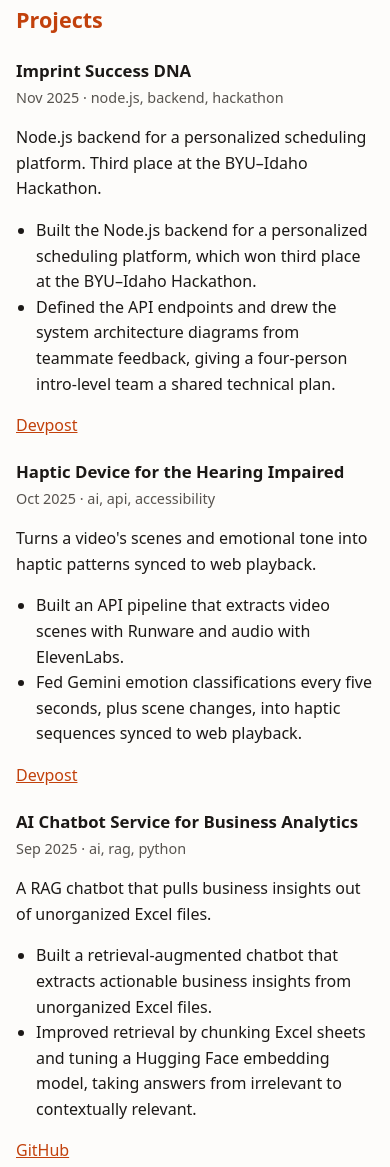
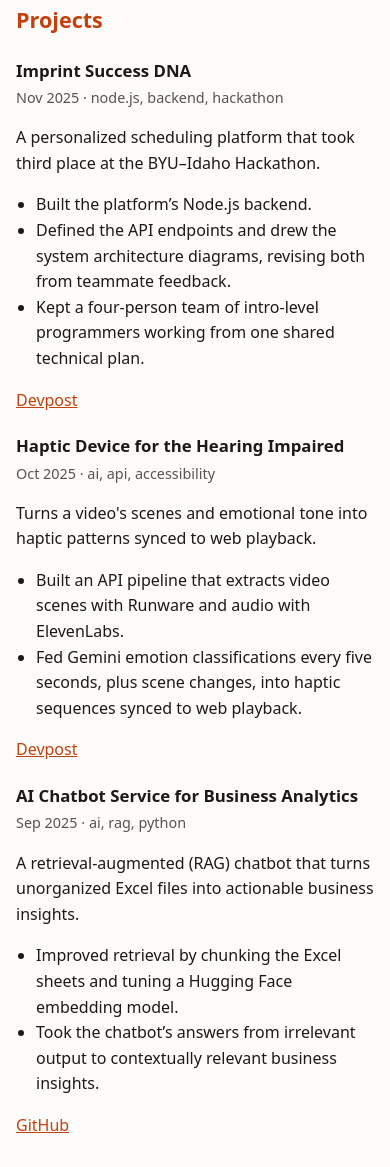
Before and after one commit to ujuappa/kwongiseok_portfolio, an Astro site: page / in a window 390 px wide. Shown: the part 237-1404 px from the top of the page. Built offline with nearby package versions, Linux system fonts and the light colour scheme; Astro itself is replaced by a stand-in of ours.

Commit message:
Rewrite repeated project bullets and record Lighthouse result
- Imprint Success DNA and the RAG chatbot: the summary now says what the
  project is and the bullets say what was done, so no line repeats another
- TODO.md: check off the bullet rewrite and the phase 1 Lighthouse run
  (100 in every category on mobile and desktop)

Co-Authored-By: Claude Opus 5.5 <noreply@anthropic.com>

```diff
--- a/src/content/projects/imprint-success-dna.md
+++ b/src/content/projects/imprint-success-dna.md
@@ -2,12 +2,13 @@
 title: Imprint Success DNA
 date: 2025-11-01
 tags: [node.js, backend, hackathon]
-summary: Node.js backend for a personalized scheduling platform. Third place at the BYU–Idaho Hackathon.
+summary: A personalized scheduling platform that took third place at the BYU–Idaho Hackathon.
 featured: true
 links:
   - label: Devpost
     url: https://devpost.com/software/imprint-success-dna
 ---
 
-- Built the Node.js backend for a personalized scheduling platform, which won third place at the BYU–Idaho Hackathon.
-- Defined the API endpoints and drew the system architecture diagrams from teammate feedback, giving a four-person intro-level team a shared technical plan.
+- Built the platform's Node.js backend.
+- Defined the API endpoints and drew the system architecture diagrams, revising both from teammate feedback.
+- Kept a four-person team of intro-level programmers working from one shared technical plan.
--- a/src/content/projects/rag-business-chatbot.md
+++ b/src/content/projects/rag-business-chatbot.md
@@ -2,12 +2,12 @@
 title: AI Chatbot Service for Business Analytics
 date: 2025-09-01
 tags: [ai, rag, python]
-summary: A RAG chatbot that pulls business insights out of unorganized Excel files.
+summary: A retrieval-augmented (RAG) chatbot that turns unorganized Excel files into actionable business insights.
 featured: true
 links:
   - label: GitHub
     url: https://github.com/tayloroh98/RAG_Marketing
 ---
 
-- Built a retrieval-augmented chatbot that extracts actionable business insights from unorganized Excel files.
-- Improved retrieval by chunking Excel sheets and tuning a Hugging Face embedding model, taking answers from irrelevant to contextually relevant.
+- Improved retrieval by chunking the Excel sheets and tuning a Hugging Face embedding model.
+- Took the chatbot's answers from irrelevant output to contextually relevant business insights.
```
Also changed, not shown: docs/TODO.md (+2 -2 lines).
